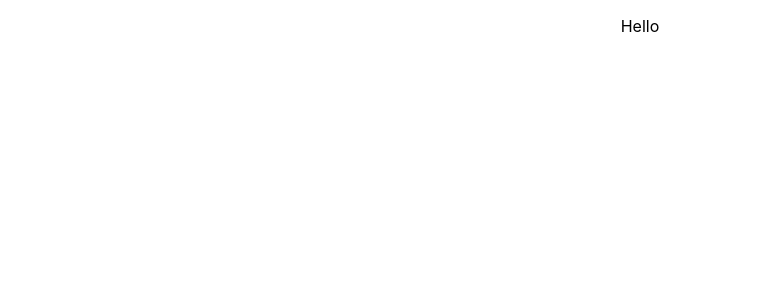
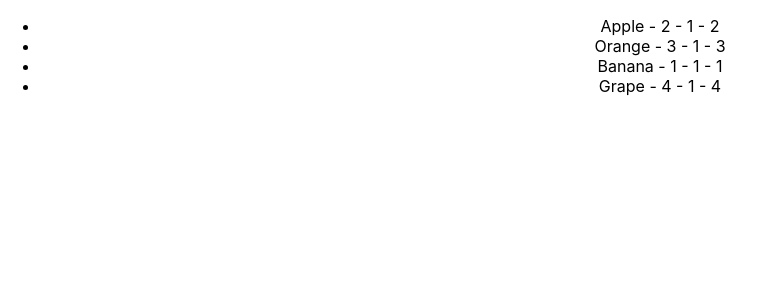
Before and after one commit to duongdo27/Github_submodules_example, a React (Create React App) app: page / in a window 1280 px wide. Shown: the top 300 px of the page, without its empty margins (0-765 px from the left). Built offline with nearby package versions, Linux system fonts and the light colour scheme.

Commit message:
Add item to ItemList

```diff
--- /dev/null
+++ b/src/components/Item.js
@@ -0,0 +1,9 @@
+import React from "react";
+
+const Item = ({ item }) => (
+    <li className="item">
+        {item.name} - {item.unitPrice} - {item.quantity} - {item.quantity * item.unitPrice}
+    </li>
+);
+
+export default Item;
--- a/src/components/ItemList.js
+++ b/src/components/ItemList.js
@@ -1,14 +1,21 @@
 import React from 'react';
 import { connect } from 'react-redux';
 import { getItems } from '../redux/selectors';
+import Item from "./Item"
 
 const ItemList = ({ items }) => (
-    <p>Hello</p>
+    <ul className="item-list">
+        {items && items.length
+            ? items.map((item, index) => {
+                return <Item key={`item-${item.id}`} item={item} />
+              })
+            : "No items!"
+        }
+    </ul>
 );
 
 const mapStateToProps = state => {
     const items = getItems(state);
-    console.log(items);
     return { items };
 }
 
```
